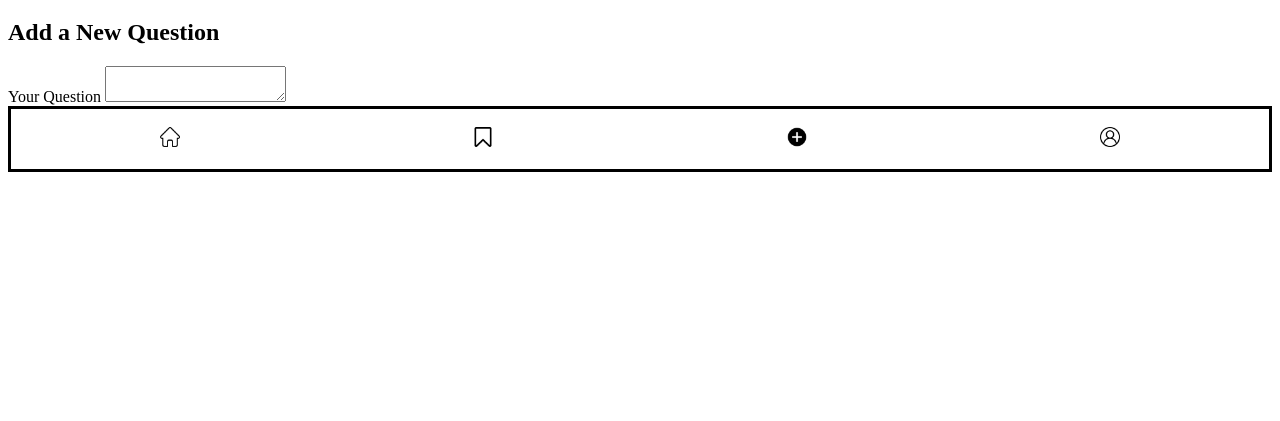
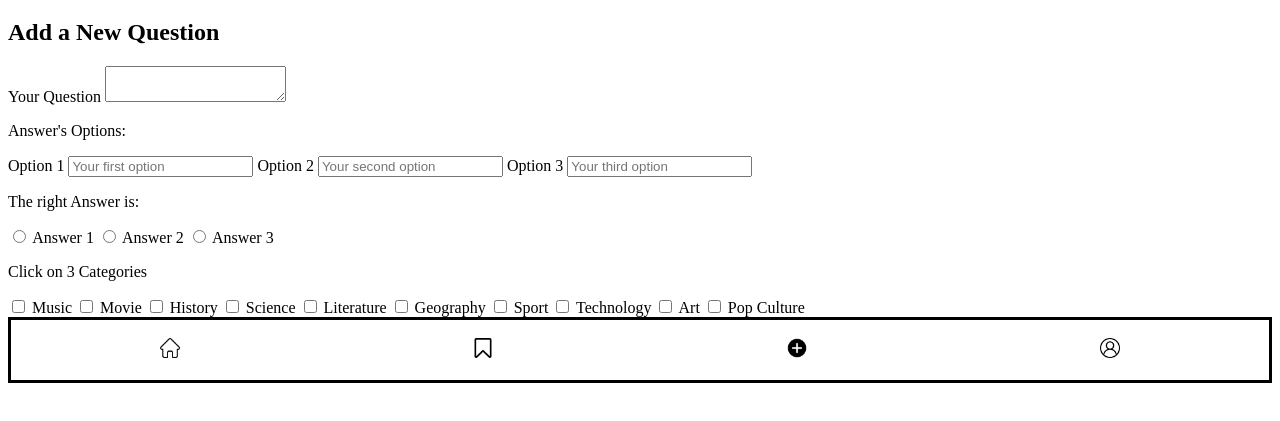
Before and after one commit to Larissartoricader/App-Quiz, a plain HTML site: page form.html in a window 1280 px wide. Shown: the part 61-482 px from the top of the page. Drawn offline with Linux system fonts and the light colour scheme.

Commit message:
add form

```diff
--- a/form.html
+++ b/form.html
@@ -13,6 +13,41 @@
       <form>
         <label>Your Question</label>
         <textarea id="question"></textarea>
+        <p>Answer's Options:</p>
+        <label for="option1">Option 1</label>
+        <input type="text" id="option1" placeholder="Your first option" />
+        <label for="option2">Option 2</label>
+        <input type="text" id="option2" placeholder="Your second option" />
+        <label for="option3">Option 3</label>
+        <input type="text" id="option3" placeholder="Your third option" />
+        <p>The right Answer is:</p>
+        <input type="radio" id="answer1" />
+        <label for="answer1">Answer 1</label>
+        <input type="radio" id="answer2" />
+        <label for="answer2">Answer 2</label>
+        <input type="radio" id="answer3" />
+        <label for="answer3">Answer 3</label>
+        <p>Click on 3 Categories</p>
+        <input type="checkbox" id="music" />
+        <label for="music">Music</label>
+        <input type="checkbox" id="movie" />
+        <label for="movie">Movie</label>
+        <input type="checkbox" id="history" />
+        <label for="history">History</label>
+        <input type="checkbox" id="science" />
+        <label for="science">Science</label>
+        <input type="checkbox" id="literature" />
+        <label for="literature">Literature</label>
+        <input type="checkbox" id="geography" />
+        <label for="geography">Geography</label>
+        <input type="checkbox" id="sport" />
+        <label for="sport">Sport</label>
+        <input type="checkbox" id="technology" />
+        <label for="technology">Technology</label>
+        <input type="checkbox" id="art" />
+        <label for="art">Art</label>
+        <input type="checkbox" id="pop" />
+        <label for="pop">Pop Culture</label>
       </form>
     </main>
     <footer>
```
